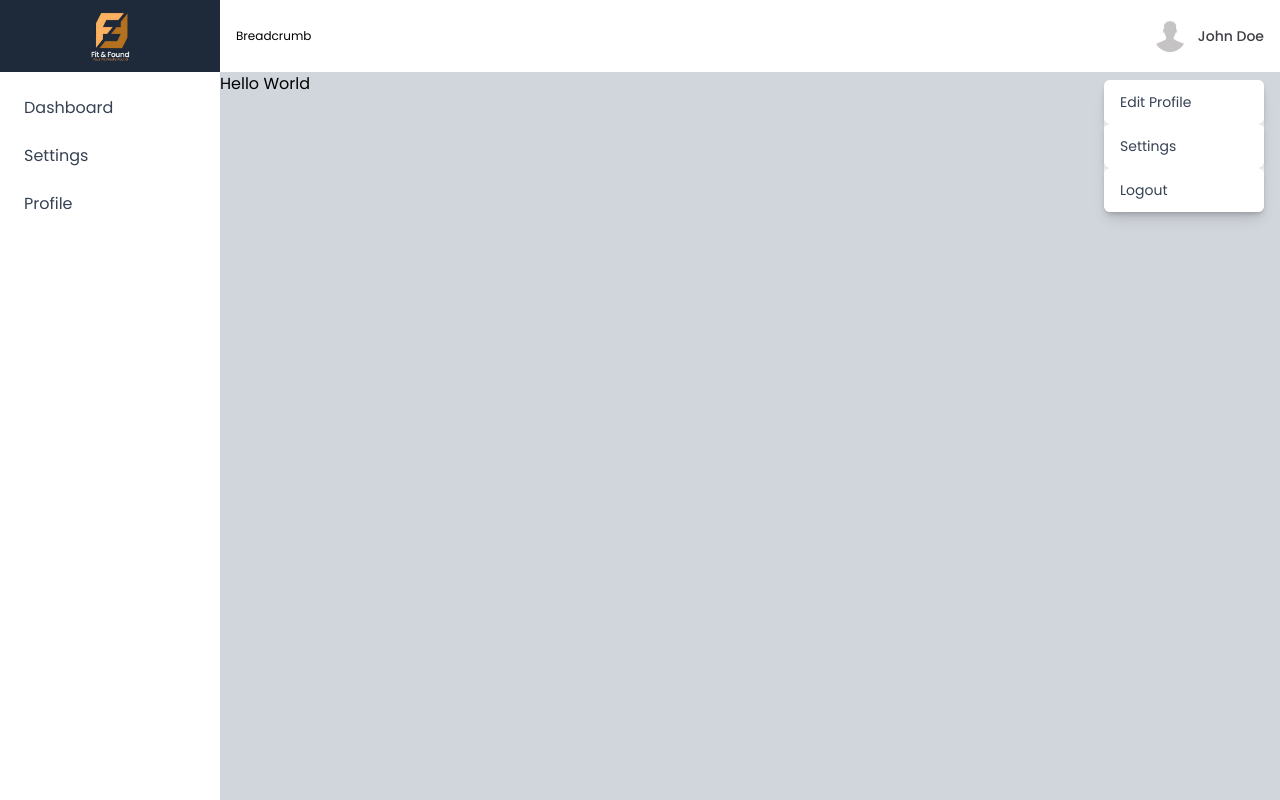
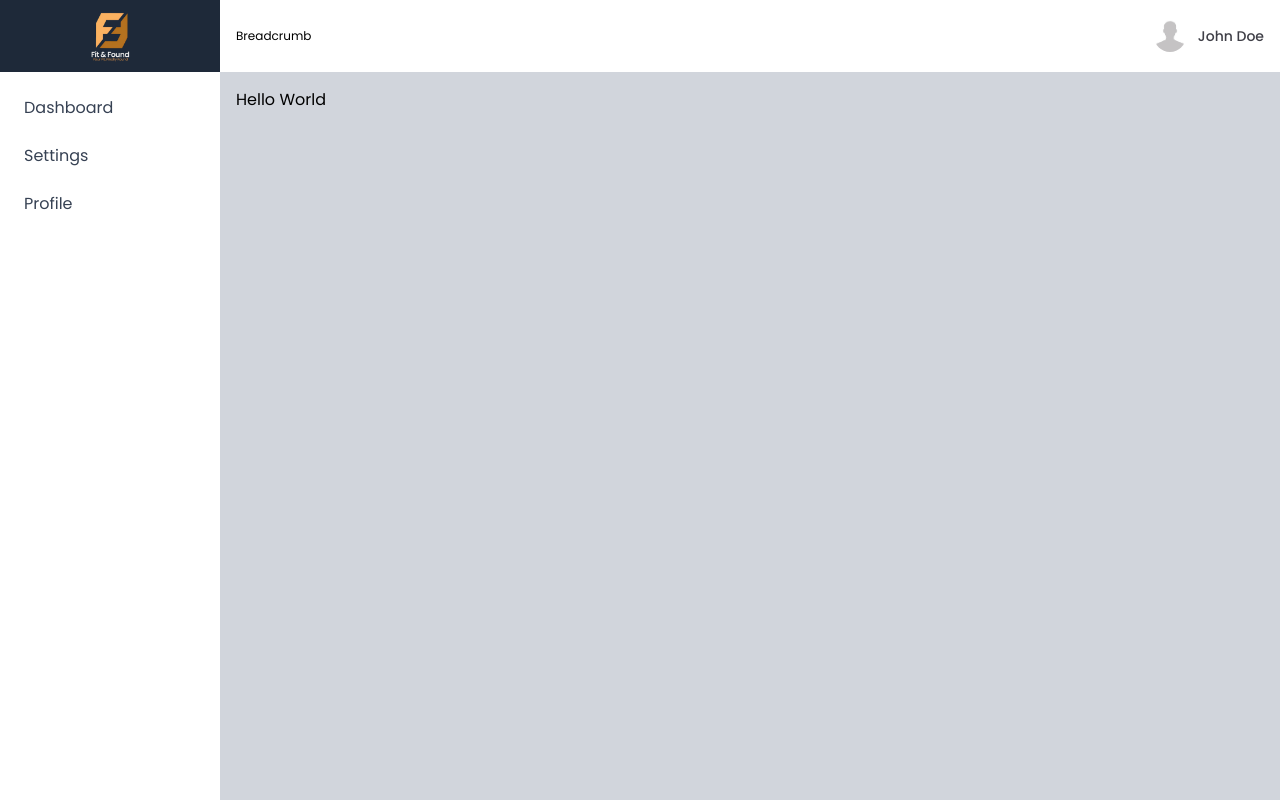
Before and after one commit to Shakiqurrahman/inventory-web-app, a React (Vite) app: page / in a window 1280 px wide. Built offline with nearby package versions, Linux system fonts and the light colour scheme.

Commit message:
profile modal done

```diff
--- a/src/components/partials/ProfileModal.tsx
+++ b/src/components/partials/ProfileModal.tsx
@@ -1,37 +1,61 @@
+import { useRef, useState } from "react";
+import { FaRegEdit } from "react-icons/fa";
+import { IoMdSettings } from "react-icons/io";
+import { MdOutlinePowerSettingsNew } from "react-icons/md";
 import { Link } from "react-router-dom";
 import Avatar from "../../assets/images/avatar-default.jpg";
+import useOutsideClick from "../../hooks/useOutsideClick";
 
 const ProfileModal = () => {
+  const menuRef = useRef<HTMLDivElement>(null);
+  const [open, setOpen] = useState(false);
+  const handleToggle = () => {
+    setOpen((prev) => (prev === false ? true : false));
+  };
+  useOutsideClick(menuRef, () => {
+    setOpen(false);
+  });
+
   return (
-    <div className="flex gap-3 items-center h-full cursor-pointer relative">
+    <div
+      ref={menuRef}
+      className="flex gap-3 items-center h-full cursor-pointer relative select-none"
+      onClick={handleToggle}
+    >
       <img
         src={Avatar}
         alt="Avatar"
         className="size-8 rounded-full object-cover"
       />
       <h1 className="text-sm font-medium text-zinc-700">John Doe</h1>
-      <ul className="absolute top-full right-0 mt-2 w-40 bg-gray-100 rounded-md shadow-lg z-10">
-        <li className="bg-white shadow-md rounded-md p-2 w-40">
+      <ul
+        className={`absolute top-full right-0 mt-2 w-40 bg-gray-100 rounded-md shadow-lg z-10 origin-top transition-transform duration-300 ease-in-out ${
+          open ? "scale-y-100" : "scale-y-0"
+        }`}
+      >
+        <li className="bg-white w-40">
           <button
             type="button"
-            className="block text-sm text-gray-700 hover:bg-gray-200 rounded px-2 py-1"
+            className="flex gap-2 items-center w-full text-left text-sm text-gray-700 hover:bg-gray-200 p-3 cursor-pointer"
           >
-            Edit Profile
+            <FaRegEdit className="text-lg" /> Edit Profile
           </button>
         </li>
-        <li className="bg-white shadow-md rounded-md p-2 w-40">
+        <li className="bg-white shadow-md w-40">
           <Link
             to="/setting"
-            className="block text-sm text-gray-700 hover:bg-gray-200 rounded px-2 py-1"
+            className="flex gap-2 items-center text-sm text-gray-700 hover:bg-gray-200 p-3"
           >
+            <IoMdSettings className="text-lg" />
             Settings
           </Link>
         </li>
-        <li className="bg-white shadow-md rounded-md p-2 w-40">
+        <li className="bg-white shadow-md w-40">
           <Link
             to="/logout"
-            className="block text-sm text-gray-700 hover:bg-gray-200 rounded px-2 py-1"
+            className="flex gap-2 items-center text-sm text-red-700 hover:bg-gray-200 p-3"
           >
+            <MdOutlinePowerSettingsNew className="text-lg" />
             Logout
           </Link>
         </li>
--- a/src/routes/Layout.tsx
+++ b/src/routes/Layout.tsx
@@ -10,7 +10,9 @@ const MainLayout = () => {
       <Sidebar open={isOpen} close={setIsOpen} />
       <div className="w-full h-full overflow-y-auto">
         <Navbar openSidebar={setIsOpen} />
-        <Outlet />
+        <div className="p-4">
+          <Outlet />
+        </div>
       </div>
     </div>
   );
```
